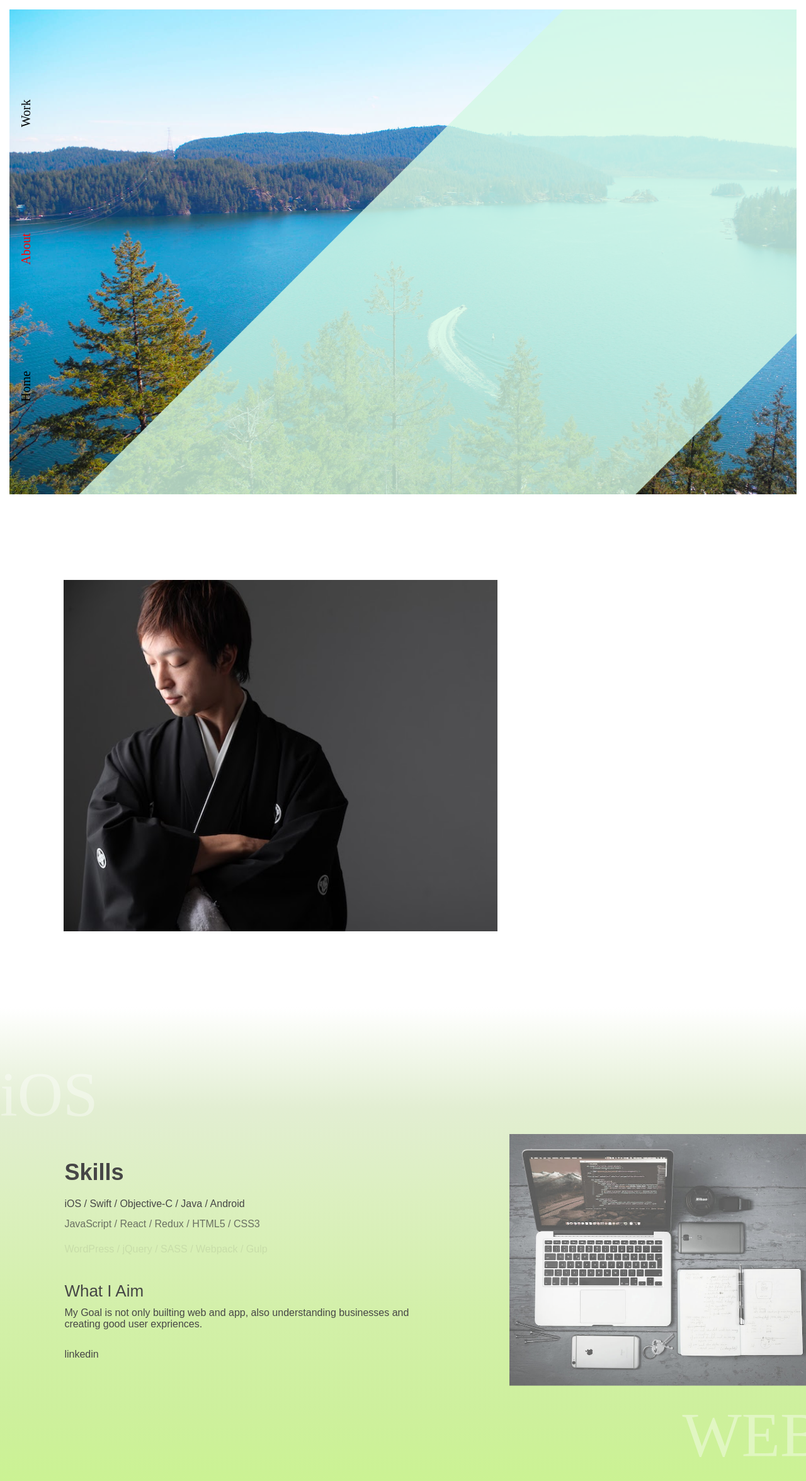
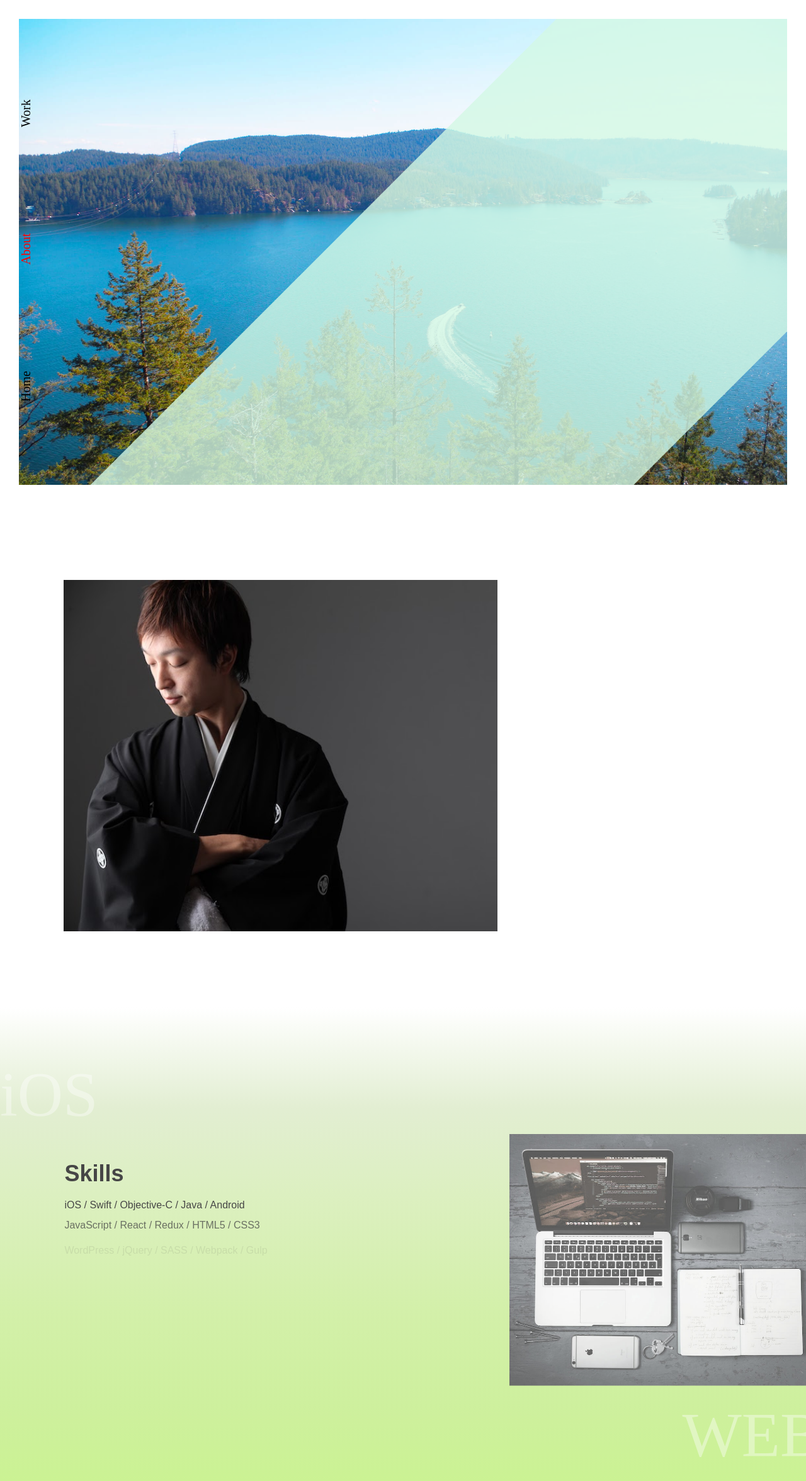
Before and after one commit to amagin006/react-portfolio, a React (Create React App) app: page /about in a window 1280 px wide. Shown: the top 2352 px of the page at 63% size. Built offline with nearby package versions, Linux system fonts and the light colour scheme; what react-pose would draw is missing.

Commit message:
Add icon aboutpage

```diff
--- a/src/compornent/pages/About.js
+++ b/src/compornent/pages/About.js
@@ -4,21 +4,8 @@ import Delighters from '../common/delighters'
 
 class About extends React.Component {
 
-  constructor(props) {
-    super(props)
-    const body = document.querySelector('body');
-    body.className += ' noSidebar'
-  }
-
   componentDidMount() {
     Delighters.init();
-    window.addEventListener('scroll', this.listenToScroll)
-    window.addEventListener('mousewheel', this.listenToScroll)
-  }
-
-  componentWillUnmount() {
-    window.removeEventListener('scroll', this.listenToScroll)
-    window.removeEventListener('mousewheel', this.listenToScroll)
   }
 
   render() {
@@ -26,7 +13,7 @@ class About extends React.Component {
       <>
         <div className="who-sec">
           <div className="a-section1" data-delighter>
-            <div className="section-inner">
+            <div className="section-inner" data-delighter>
               <div className="bg-1 left" data-delighter></div>
             </div>
           </div>
@@ -52,7 +39,6 @@ class About extends React.Component {
                   <div className="skill-t line-3">JavaScript / React / Redux / HTML5 / CSS3 </div>
                   <div className="skill-t line-4">WordPress /  jQuery / SASS / Webpack / Gulp</div>
                   <div className="skill-t line-5">Git / pug / Bootstrap / AdobeXD / ...and more</div>
-                  <div className="skill-t line-6"></div>
                   <div className="skill-disc">
                     <div className="disc-title">What I Aim</div>
                     <p>My Goal is not only builting web and app, also understanding businesses and creating good user expriences.</p>
@@ -60,12 +46,13 @@ class About extends React.Component {
                   </div>
 
                 <div className="ref-box">
-                  <a href="https://www.linkedin.com/in/shota-iwamoto001/">
+                  <a className="linkedin" href="https://www.linkedin.com/in/shota-iwamoto001/">
                     linkedin
                   </a>
+                  <a className="mail" href="mailto:shota.iwamoto.shota@gmail.com">Mail</a>
                 </div>
                 </div>
-                <div className="desc-box"></div>
+                <div className="disc-box"></div>
               </div>
             </div>
             <div className="who-text-block" data-delighter>
--- a/src/compornent/pages/Home.js
+++ b/src/compornent/pages/Home.js
@@ -1,6 +1,13 @@
 import React from 'react';
 
 class Home extends React.Component {
+
+  constructor(props) {
+    super(props)
+    const body = document.querySelector('body');
+    body.classList.remove('noSidebar')
+  }
+
   render() {
     return (
       <>
--- a/src/compornent/pages/Work.js
+++ b/src/compornent/pages/Work.js
@@ -15,7 +15,7 @@ class Work extends React.Component {
   constructor(props) {
     super(props)
     const body = document.querySelector('body');
-    body.className += ' noSidebar'
+    body.classList.add('noSidebar')
   }
 
   state = {
--- a/src/css/common.scss
+++ b/src/css/common.scss
@@ -48,7 +48,6 @@ $breakpoints: (
 .noSidebar {
   overflow-x: hidden;
 }
-
 /*-----------------------------------------*/
 /*-------------  Header  ------------------*/
 /*-----------------------------------------*/
@@ -83,7 +82,7 @@ $breakpoints: (
   position: relative;
   &::before {
     content: '';
-    opacity: 0.7;
+    opacity: 0.4;
     display: block;
     width: 100%;
     background: url(../img/IMGP5090.jpg) no-repeat center center/ cover;
@@ -108,20 +107,20 @@ $breakpoints: (
   height: 100vh;
   .section-inner {
     height: 100%;
-    opacity: 0.7;
+    opacity: 0;
     background: url(../img/IMGP5090.jpg) no-repeat center center/ cover;
     background-attachment: fixed;
     position: relative;
     overflow: hidden;
+    &.started {
+      opacity: 1;
+      transition-delay: 3s;
+      transition: all 1.6s ease-out;
+    }
   }
   &.started {
-    padding: 15px;
-    transition: all 0.6s ease-out;
-
-    .section-inner {
-      opacity: 1;
-      transition: all 0.6s ease-out;
-    }
+    padding: 30px;
+    transition: all 0.8s ease-out;
   }
   .bg-1 {
     position: absolute;
@@ -130,6 +129,7 @@ $breakpoints: (
     height: 100%;
     background: #d4f9e5;
     transition: all 0.6s ease-out;
+    transition-delay: 0.8s;
     transform: rotate(45deg) scale(0, 1);
     &.left {
       width: 50%;
@@ -163,7 +163,7 @@ $breakpoints: (
       top: -80px;
       left: 0;
       width: 150%;
-      height: 150%;
+      height: 153%;
       display: block;
       position: absolute;
       background: #ffffff;
@@ -268,14 +268,42 @@ $breakpoints: (
       }
     }
     .skill-disc {
+      opacity: 0;
+      transform: translateY(30%);
+      transition: all 1s ease-out;
       .disc-title {
-        font-size: 2.6rem;
-        margin: 10px 0;
+        font-size: 2.0rem;
+        margin: 20px 0 6px;
       }
       p {
         font-weight: 300;
         margin-bottom: 30px;
       }
+    }
+  }
+  .disc-box {
+    width: 40%;
+    height: 50vh;
+    opacity: 0;
+    transform: translateY(20%);
+    background: url(../img/about-1.jpg) no-repeat center center/ cover;
+    transition: all 1s ease-out;
+  }
+  .ref-box {
+    opacity: 0;
+    transform: translateY(20%);
+    transition: all 1s ease-out;
+    a {
+      display: inline-block;
+      line-height: 25px;
+      padding-left: 30px;
+      margin-right: 15px;
+    }
+    .linkedin {
+      background: url(../img/linkedin-icon.png)no-repeat center left/25px 25px;
+    }
+    .mail {
+      background: url(../img/mail-icon.png)no-repeat center left/25px 25px;
     }
   }
   &.delighter.started {
@@ -288,19 +316,21 @@ $breakpoints: (
     .line-3 { transition-delay: 2.4s; }
     .line-4 { transition-delay: 2.7s; }
     .line-5 { transition-delay: 3.0s; }
-  }
-  .desc-box {
-    width: 40%;
-    height: 50vh;
-    opacity: 0;
-    transform: translateY(20%);
-    background: url(../img/about-1.jpg) no-repeat center center/ cover;
-    transition: all 1s ease-out;
-  }
-  &.delighter.started .desc-box {
-    opacity: 1;
-    transition-delay: 1.8s;
-    transform: translate(0);
+    .disc-box {
+      opacity: 1;
+      transition-delay: 1.8s;
+      transform: translate(0);
+    }
+    .skill-disc {
+      opacity: 1;
+      transform: translate(0);
+      transition-delay: 3.3s;
+    }
+    .ref-box {
+      opacity: 1;
+      transform: translateY(0);
+      transition-delay: 3.6s;
+    }
   }
 
   .who-text-block {
@@ -314,13 +344,11 @@ $breakpoints: (
     opacity: 0;
     font-family: 'Montserrat', sans-serif;
     h2 {
-      opacity: 1;
       font-size: 4rem;
       margin-bottom: 30px;
     }
     p {
       font-weight: 300;
-      opacity: 1;
       font-size: 1.6rem;
       line-height: 1.4;
       margin-bottom: 15px;
@@ -336,8 +364,8 @@ $breakpoints: (
     opacity: 0;
     transition: all 0.5s ease-out;
   }
+}
 
-}
 
 @keyframes hiddenRight {
   99%{
```
Also changed, not shown: src/img/linkedin-icon.png (added), src/img/mail-icon.png (added).
